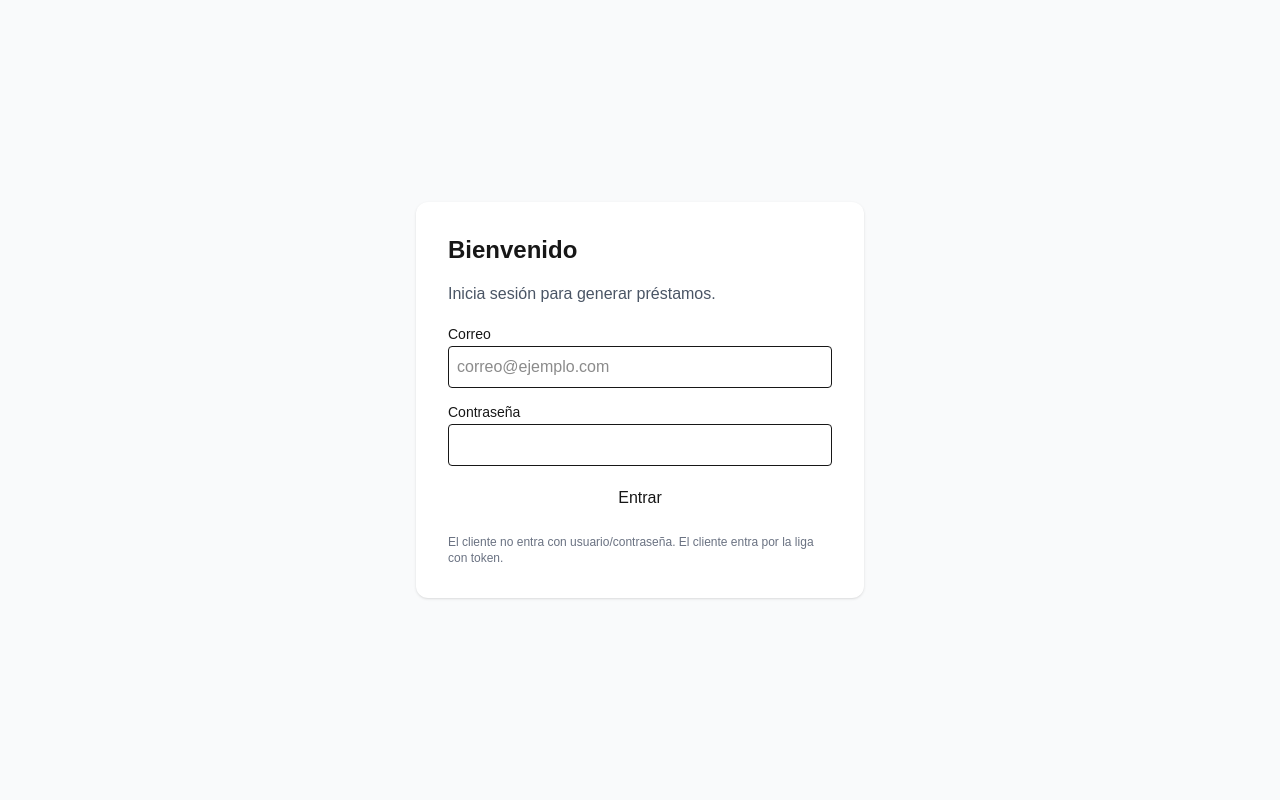
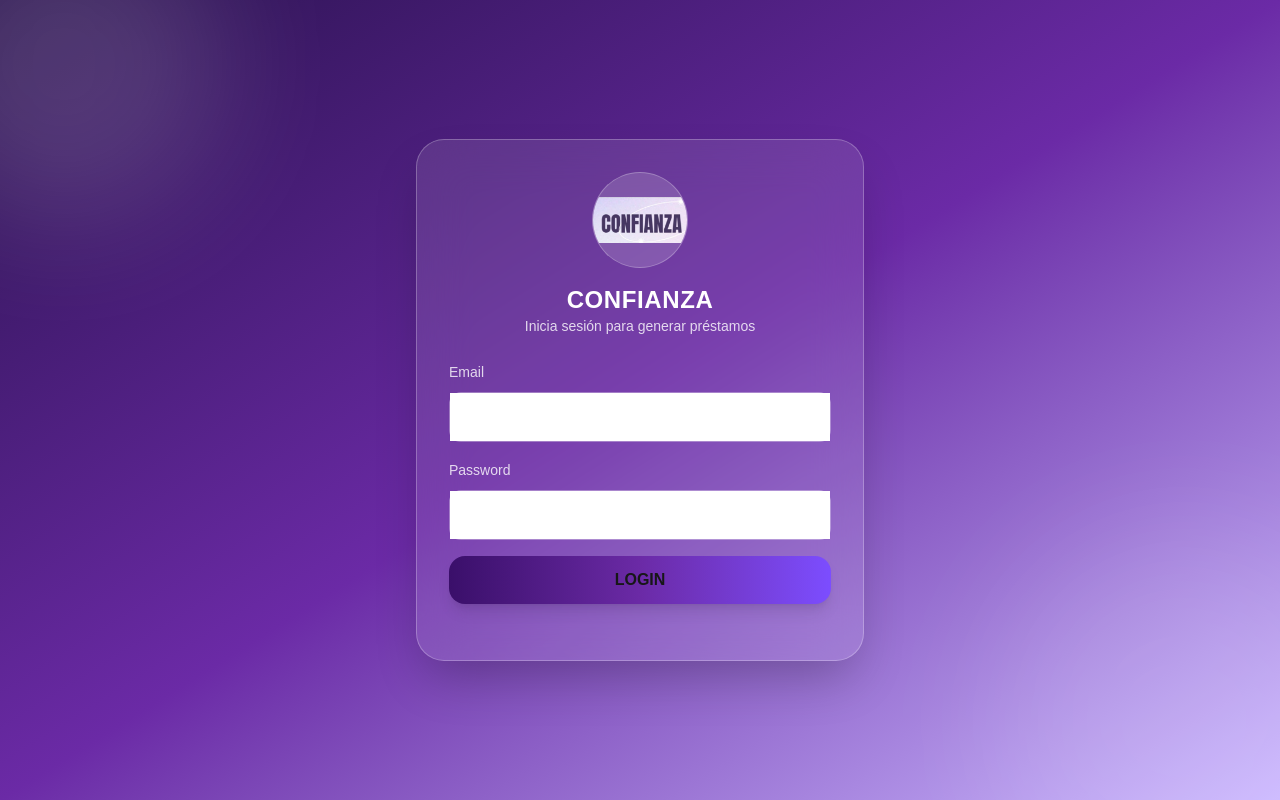
Before and after one commit to AlexisPerez24/prestamos-app, a Next.js app: page / in a window 1280 px wide. Built offline with nearby package versions, Linux system fonts and the light colour scheme; no server answers.

Commit message:
feat: diseño login

```diff
--- a/src/app/page.tsx
+++ b/src/app/page.tsx
@@ -1,13 +1,14 @@
 "use client";
 
 import React, { useEffect, useState } from "react";
+import Image from "next/image";
 import { supabase } from "./lib/supabaseClient";
 
 export default function Home() {
   const [email, setEmail] = useState("");
   const [password, setPassword] = useState("");
 
-  const [loading, setLoading] = useState(true); // carga sesión
+  const [loading, setLoading] = useState(true);
   const [submitting, setSubmitting] = useState(false);
   const [msg, setMsg] = useState<string | null>(null);
 
@@ -42,8 +43,7 @@ export default function Home() {
 
       window.location.href = "/prestamo";
     } catch (err: unknown) {
-      const message =
-        err instanceof Error ? err.message : "Error iniciando sesión";
+      const message = err instanceof Error ? err.message : "Error iniciando sesión";
       setMsg(message);
     } finally {
       setSubmitting(false);
@@ -52,8 +52,8 @@ export default function Home() {
 
   if (loading) {
     return (
-      <div className="min-h-screen bg-gray-50 flex items-center justify-center p-8">
-        <div className="bg-white rounded-xl shadow p-8 w-full max-w-md">
+      <div className="min-h-screen grid place-items-center bg-gray-50 p-6">
+        <div className="bg-white rounded-2xl shadow p-8 w-full max-w-md">
           <p>Cargando...</p>
         </div>
       </div>
@@ -61,49 +61,89 @@ export default function Home() {
   }
 
   return (
-    <div className="min-h-screen bg-gray-50 flex items-center justify-center p-8">
-      <div className="bg-white rounded-xl shadow p-8 w-full max-w-md space-y-4">
-        <h1 className="text-2xl font-bold">Bienvenido</h1>
-        <p className="text-gray-600">Inicia sesión para generar préstamos.</p>
+    <div className="min-h-screen relative overflow-hidden">
+      {/* Fondo tipo tu imagen (morado/lila) */}
+      <div className="absolute inset-0 bg-gradient-to-br from-[#2a124f] via-[#6b2aa6] to-[#cbb7ff]" />
 
-        <form onSubmit={login} className="space-y-3">
+      {/* Brillos suaves */}
+      <div className="absolute -top-24 -left-24 h-80 w-80 rounded-full bg-white/15 blur-3xl" />
+      <div className="absolute -bottom-28 -right-24 h-96 w-96 rounded-full bg-white/10 blur-3xl" />
+
+      <div className="relative min-h-screen flex items-center justify-center p-6">
+        {/* Card glass */}
+        <div className="w-full max-w-md rounded-[28px] border border-white/25 bg-white/10 backdrop-blur-xl shadow-2xl p-8">
+          {/* Logo circular arriba */}
+          <div className="flex flex-col items-center gap-4">
+            <div className="h-24 w-24 rounded-full bg-white/15 border border-white/25 flex items-center justify-center overflow-hidden">
+              <Image
+                src="/confianza.png"
+                alt="CONFIANZA"
+                width={100}
+                height={100}
+                className="object-contain"
+                priority
+              />
+            </div>
+
+            <div className="text-center">
+              <h1 className="text-2xl font-bold text-white tracking-wide">CONFIANZA</h1>
+              <p className="text-white/80 text-sm">Inicia sesión para generar préstamos</p>
+            </div>
+          </div>
+
+          <form onSubmit={login} className="mt-6 space-y-4">
+            {/* Email */}
             <div>
-            <label className="text-sm">Correo</label>
+              <label className="text-white/80 text-sm">Email</label>
+              <div className="mt-2 rounded-xl border border-white/25 bg-white/10 focus-within:border-white/40 transition">
                 <input
-              className="w-full border p-2 rounded"
+                  className="w-full bg-transparent text-white placeholder:text-white/50 p-3 outline-none"
                   value={email}
                   onChange={(e) => setEmail(e.target.value)}
                   placeholder="correo@ejemplo.com"
                   autoComplete="email"
                 />
               </div>
+            </div>
 
+            {/* Password */}
             <div>
-            <label className="text-sm">Contraseña</label>
+              <label className="text-white/80 text-sm">Password</label>
+              <div className="mt-2 rounded-xl border border-white/25 bg-white/10 focus-within:border-white/40 transition">
                 <input
-              className="w-full border p-2 rounded"
+                  className="w-full bg-transparent text-white placeholder:text-white/50 p-3 outline-none"
                   value={password}
                   onChange={(e) => setPassword(e.target.value)}
                   type="password"
                   autoComplete="current-password"
+                  placeholder="••••••••"
                 />
               </div>
+            </div>
 
-          {msg && <p className="text-sm text-red-600">{msg}</p>}
+            {/* Mensaje error */}
+            {msg && (
+              <div className="rounded-xl border border-red-400/40 bg-red-500/15 text-red-100 px-4 py-3 text-sm">
+                {msg}
+              </div>
+            )}
 
+            {/* Botón */}
             <button
               type="submit"
               disabled={submitting}
-            className="w-full bg-blue-600 hover:bg-blue-700 disabled:opacity-60 text-white px-4 py-2 rounded"
+              className="w-full rounded-2xl py-3 font-semibold text-white shadow-lg disabled:opacity-60
+                         bg-gradient-to-r from-[#3a0f6a] via-[#6b2aa6] to-[#7c4dff]
+                         hover:brightness-110 transition"
             >
-            {submitting ? "Entrando..." : "Entrar"}
+              {submitting ? "Entrando..." : "LOGIN"}
             </button>
+
+            <p className="text-xs text-white/70 text-center pt-2">
+              {/* El cliente entra por liga con token (sin usuario/contraseña). */}
+            </p>
           </form>
-
-        <p className="text-xs text-gray-500">
-          El cliente no entra con usuario/contraseña. El cliente entra por la
-          liga con token.
-        </p>
+        </div>
       </div>
     </div>
   );
```
Also changed, not shown: public/confianza.png (added). Lines whose indentation alone changed are shown as unchanged.
